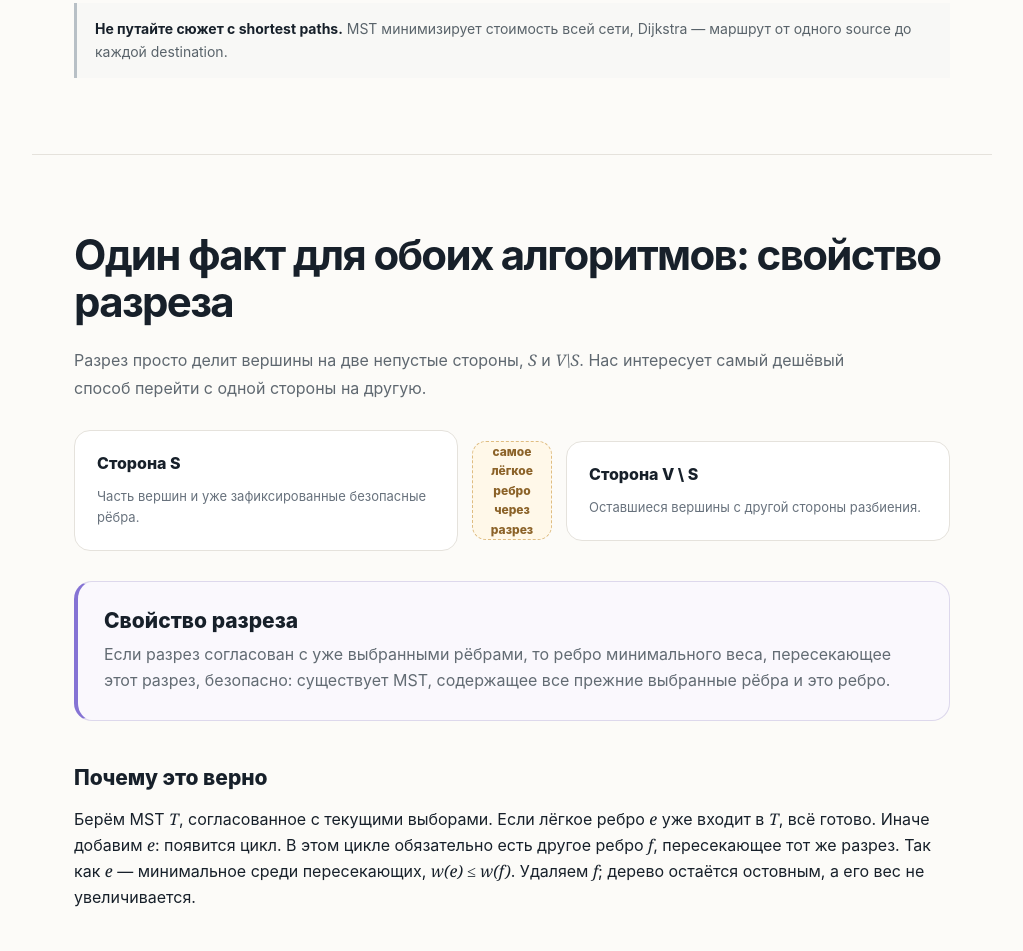
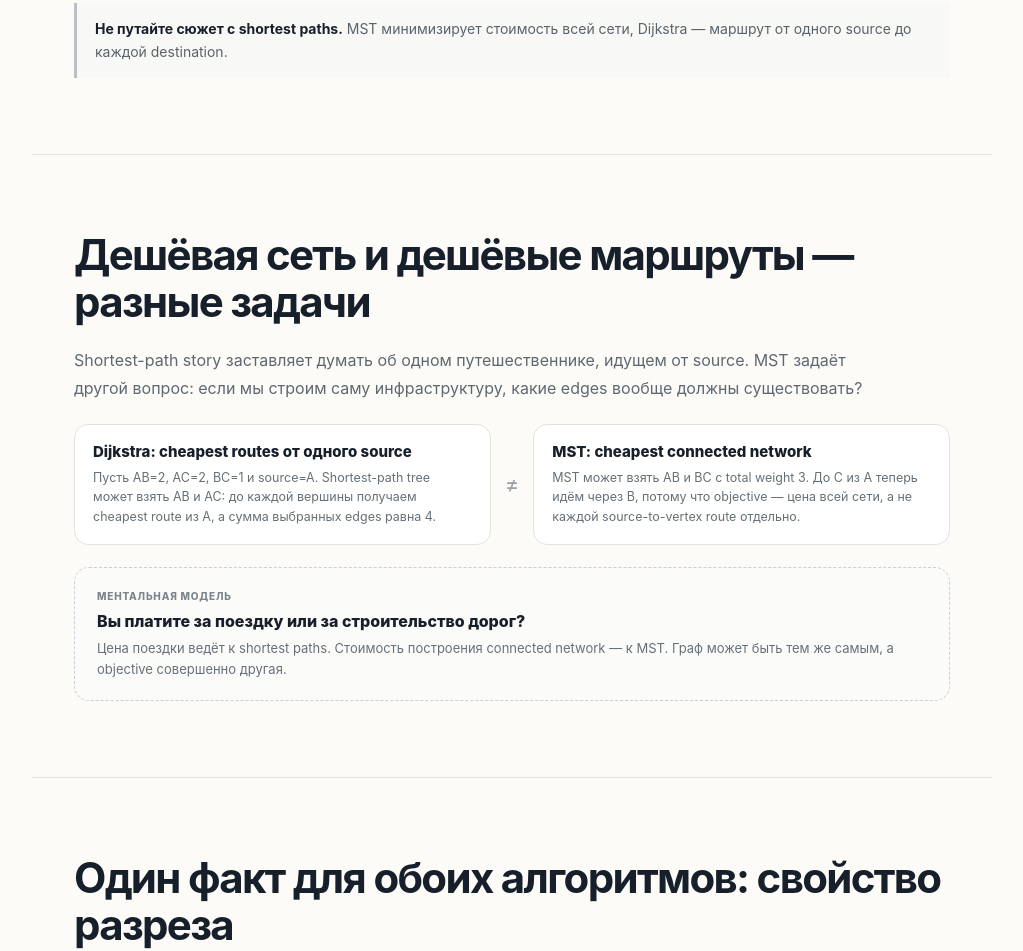
Before and after one commit to Hallieal/algorithms, a plain HTML site: page greedy/mst-ru.html in a window 1280 px wide. Shown: the part 1667-2618 px from the top of the page, without its empty margins (243-1266 px from the left). Drawn offline with Linux system fonts and the light colour scheme.

Commit message:
Добавить route-vs-network intuition в MST

```diff
--- a/greedy/mst-ru.html
+++ b/greedy/mst-ru.html
@@ -8,7 +8,7 @@
 <body class="lecture-page"><div aria-hidden="true" class="progress-track"><div class="progress-bar" id="reading-progress"></div></div>
 <header class="topbar"><a class="brand" href="../index-ru.html"><span class="brand-mark brand-mark-logo"><img alt="" class="brand-mark-image" src="../assets/images/logo.png"/></span><span class="brand-name ru-brand-name"><span class="ru-brand-lines"><span>Гайд по алгоритмам</span><span class="ru-brand-presented">presented by Аллан</span></span></span></a>
 <nav aria-label="Основная навигация" class="topnav"><a href="index-ru.html">Жадные алгоритмы</a><div aria-label="Язык" class="language-switch"><a href="mst.html">EN</a><span class="language-separator">·</span><span class="current">RU</span></div></nav></header>
-<aside aria-label="Навигация по разделу" class="sidebar"><div class="sidebar-title">Глава 9 · Раздел 9</div><a href="#problem">Постановка</a><a href="#model-story">Сначала смоделируйте сюжет</a><a href="#cut">Свойство разреза</a><a href="#first-bad">Доказательство через первую ошибку</a><a href="#kruskal">Краскал</a><a href="#prim">Прим</a><a href="#boruvka">Борувка</a><a href="#implementation">Реализации</a><a href="#complexity">Сложность</a><a href="#applications">Применения и варианты</a><a href="#properties">Полезные факты</a><a href="#exercises">Задачи</a></aside>
+<aside aria-label="Навигация по разделу" class="sidebar"><div class="sidebar-title">Глава 9 · Раздел 9</div><a href="#problem">Постановка</a><a href="#model-story">Сначала смоделируйте сюжет</a><a href="#network-vs-route">Network и route</a><a href="#cut">Свойство разреза</a><a href="#first-bad">Доказательство через первую ошибку</a><a href="#kruskal">Краскал</a><a href="#prim">Прим</a><a href="#boruvka">Борувка</a><a href="#implementation">Реализации</a><a href="#complexity">Сложность</a><a href="#applications">Применения и варианты</a><a href="#properties">Полезные факты</a><a href="#exercises">Задачи</a></aside>
 <main class="lecture"><section class="lecture-hero greedy-lecture-hero"><div><div class="chapter-label">Глава 9 · Раздел 9</div><h1>Минимальные остовные деревья</h1><p class="chapter-topics">Нужно соединить все вершины с минимальным суммарным весом. Краскал и Прим выглядят по-разному, но оба основаны на свойстве разреза.</p></div><div class="greedy-hero-icon"><img alt="" src="assets/greedy-mst.svg"/></div></section>
 <section class="lecture-section" id="problem">
 <h2>Соединить всё как можно дешевле</h2>
@@ -31,6 +31,18 @@
 <article class="grokking-card approx"><span>Objective</span><h3>Соединить всё как можно дешевле</h3><p>Минимизируем сумму выбранных weights при условии connected graph.</p></article>
 </div>
 <div class="one-line"><strong>Не путайте сюжет с shortest paths.</strong> MST минимизирует стоимость всей сети, Dijkstra — маршрут от одного source до каждой destination.</div>
+</section>
+
+<!-- grokking-round-mst -->
+<section class="lecture-section" id="network-vs-route">
+<h2>Дешёвая сеть и дешёвые маршруты — разные задачи</h2>
+<p class="lead">Shortest-path story заставляет думать об одном путешественнике, идущем от source. MST задаёт другой вопрос: если мы строим саму инфраструктуру, какие edges вообще должны существовать?</p>
+<div class="objective-swap">
+<article><h3>Dijkstra: cheapest routes от одного source</h3><p>Пусть AB=2, AC=2, BC=1 и source=A. Shortest-path tree может взять AB и AC: до каждой вершины получаем cheapest route из A, а сумма выбранных edges равна 4.</p></article>
+<div class="objective-arrow">≠</div>
+<article><h3>MST: cheapest connected network</h3><p>MST может взять AB и BC с total weight 3. До C из A теперь идём через B, потому что objective — цена всей сети, а не каждой source-to-vertex route отдельно.</p></article>
+</div>
+<div class="predict-card"><span class="predict-kicker">Ментальная модель</span><h3>Вы платите за поездку или за строительство дорог?</h3><p>Цена поездки ведёт к shortest paths. Стоимость построения connected network — к MST. Граф может быть тем же самым, а objective совершенно другая.</p></div>
 </section>
 
 <section class="lecture-section" id="cut">
```
